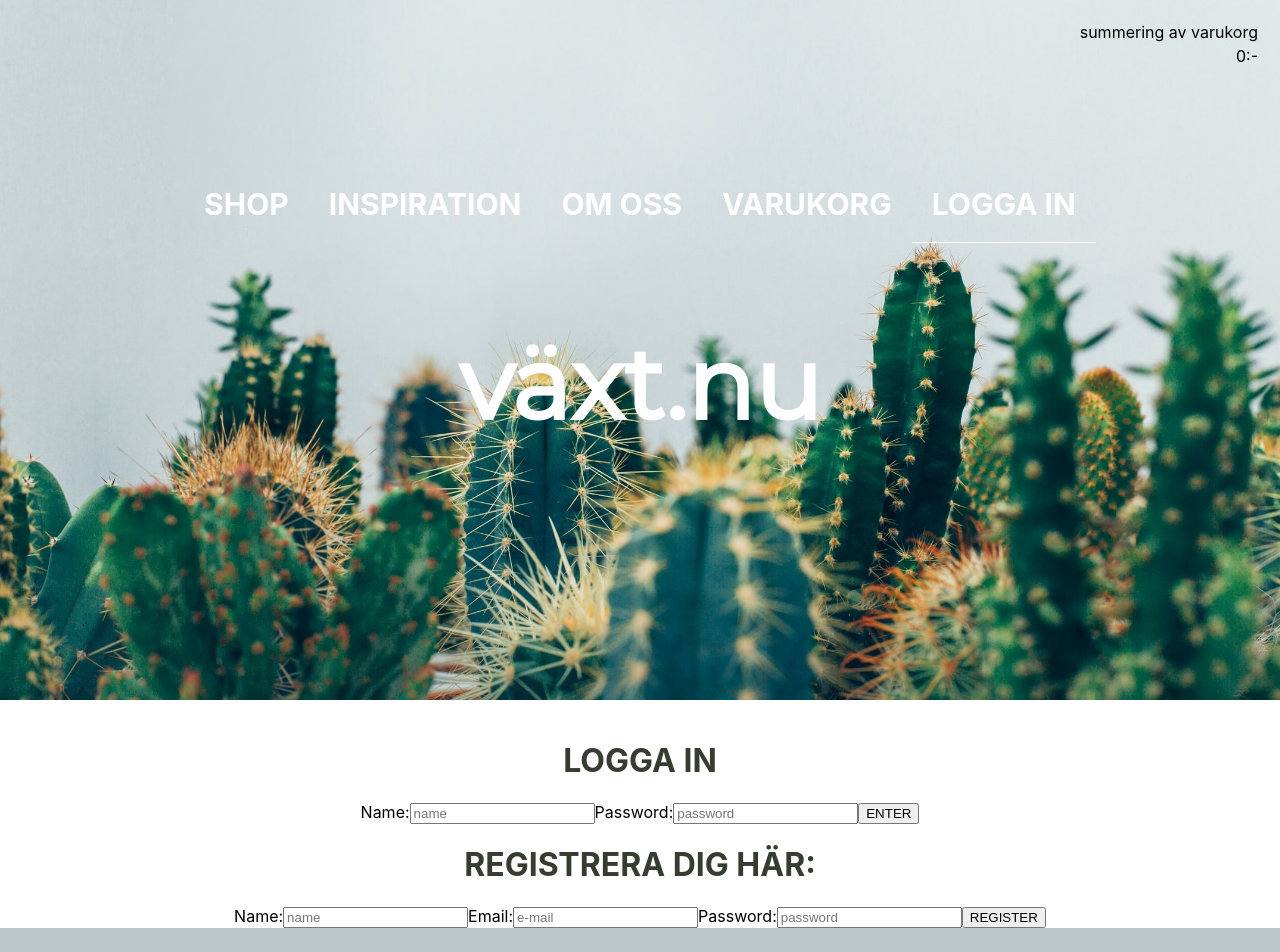
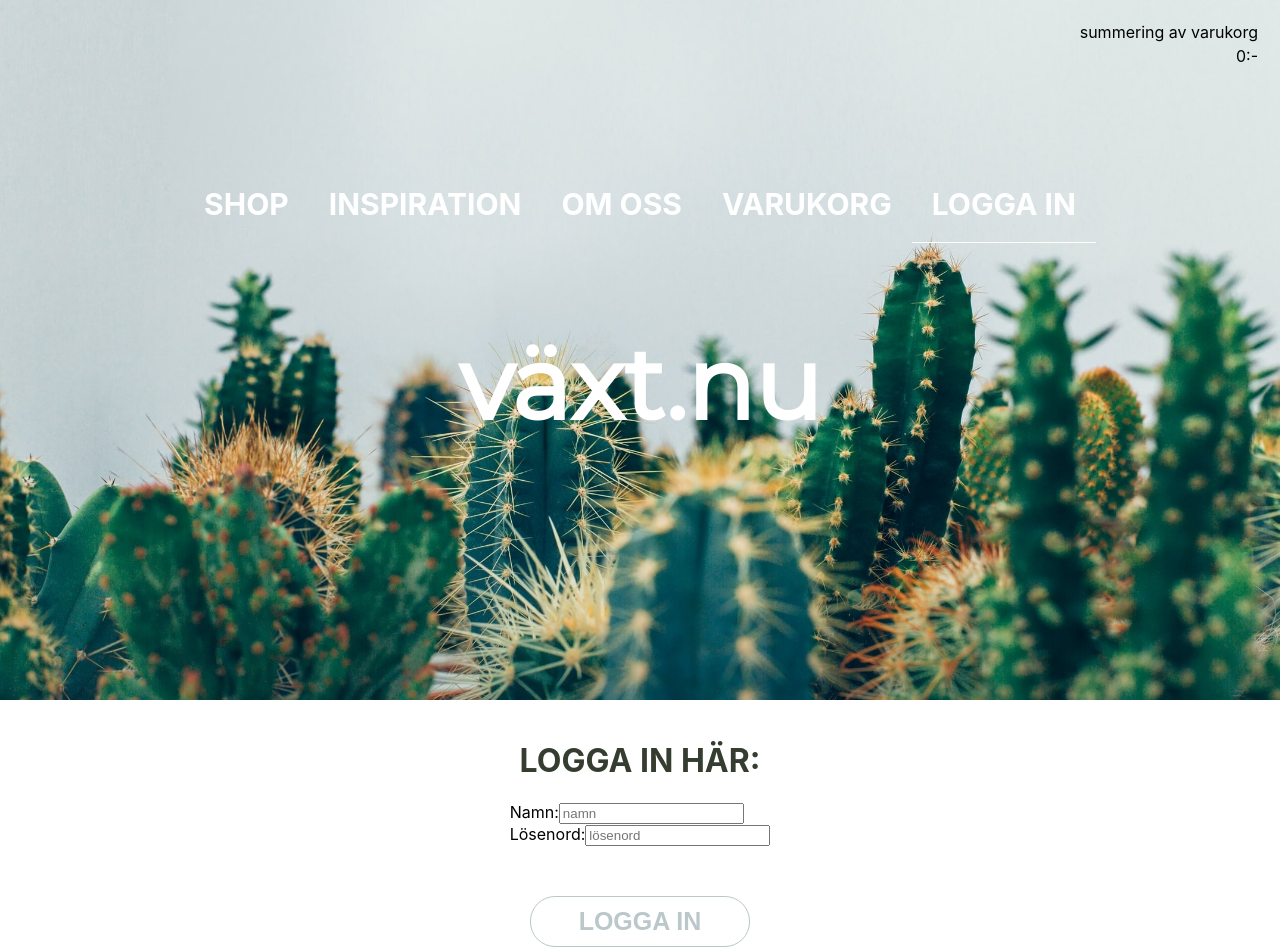
Before and after one commit to louiseeriksson/final-project-frontend, a React (Create React App) app: page /login in a window 1280 px wide. Shown: the top 952 px of the page. Built offline with nearby package versions, Linux system fonts and the light colour scheme.

Commit message:
moved around stuff in the login-components

```diff
--- a/src/components/LogIn.js
+++ b/src/components/LogIn.js
@@ -1,70 +1,20 @@
-import React, { useState } from 'react'
-import { Register } from './Register'
+import React, { useState, useEffect } from 'react'
+import { UserNotLoggedIn } from './UserNotLoggedIn'
+import { LoggedIn } from './LoggedIn'
 
-export const LogIn = ({ currentUser, setCurrentUser, setLoggedIn }) => {
-  const [userName, setUserName] = useState('')
-  const [userPassword, setUserPassword] = useState('')
-  const [message, setMessage] = useState('')
-  const handleLogin = async (event) => {
-    event.preventDefault()
-    let user = {
-      name: userName,
-      password: userPassword
-    }
-    console.log(user)
-
-    let response = await fetch('https://localhost:8080/sessions', {
-      method: 'POST',
-      headers: {
-        'Content-Type': 'application/json;charset=utf-8'
-      },
-      body: JSON.stringify(user)
-    })
-
-    let result = await response.json()
-    if (result.userId) {
-      console.log('fetch result', result)
-
-      setUserName('')
-      setUserPassword('')
-      setCurrentUser({ userId: result.userId, accessToken: result.accessToken })
-      setLoggedIn(true)
-    } else {
-      setMessage('User not found')
-    }
-  }
+export const LogIn = () => {
+  const [loggedIn, setLoggedIn] = useState(false)
+  const [currentUser, setCurrentUser] = useState({})
 
   return (
     <div className='page-wrapper'>
-      <h1 className='page-title'>LOGGA IN</h1>
-      <form onSubmit={handleLogin}>
-        {message && <p>{message}</p>}
-        <label>
-          Name:
-				<input
-            type="text"
-            required
-            value={userName}
-            onChange={(e) => setUserName(e.target.value)}
-            placeholder="name"
-          />
-        </label>
-        <label>
-          Password:
-				<input
-            type="password"
-            required
-            value={userPassword}
-            onChange={(e) => setUserPassword(e.target.value)}
-            placeholder="password"
-          />
-        </label>
-        <button type="submit">ENTER</button>
-      </form>
 
-      <h1 className='page-title'>REGISTRERA DIG HÄR:</h1>
-      <Register />
+      {/* if not logged in show this: */}
+      <UserNotLoggedIn />
 
+      {/* if logged in show this: */}
+      {/* memberpage / ordered items etc */}
+      {/* <LoggedIn /> */}
     </div>
   )
 }
--- /dev/null
+++ b/src/components/LoggedIn.js
@@ -0,0 +1,44 @@
+import React, { useState, useEffect } from 'react'
+
+// howdoes redux work here?
+export const LoggedIn = ({ currentUser, setCurrentUser, setLoggedIn }) => {
+  const username = 'bob'
+  const [user, setUser] = useState('')
+  console.log(currentUser)
+
+  useEffect(
+    () => {
+      const fetchData = async () => {
+        let response = await fetch(`https://final-project-louise.herokuapp.com/users/${currentUser._id}`, {
+          method: 'GET',
+          headers: {
+            Authorization: currentUser.accessToken,
+            'Content-Type': 'application/json;charset=utf-8'
+          }
+        })
+
+        let result = await response.json()
+        console.log('authorization result', result)
+
+        if (result.name) {
+          setUser(result.name)
+        } else {
+          setLoggedIn(false)
+        }
+      }
+      fetchData()
+
+      return () => {
+        setCurrentUser({})
+      }
+    },
+    [currentUser]
+  )
+
+  return (
+    <div>
+      <h1>HELLO {user.toUpperCase()} 👋🏼</h1>
+      <button onClick={() => setLoggedIn(false)}>SIGN OUT</button>
+    </div>
+  )
+}
--- a/src/components/Register.js
+++ b/src/components/Register.js
@@ -15,7 +15,7 @@ export const Register = () => {
     }
     console.log(user)
 
-    let response = await fetch('http://localhost:8080/users', {
+    let response = await fetch('https://final-project-louise.herokuapp.com/users', {
       method: 'POST',
       headers: {
         'Content-Type': 'application/json;charset=utf-8'
@@ -39,36 +39,36 @@ export const Register = () => {
     <form onSubmit={handleRegister}>
       {message && <p>{message}</p>}
       <label>
-        Name:
+        Namn:
 				<input
           type="text"
           required="true"
           value={userName}
           onChange={(e) => setUserName(e.target.value)}
-          placeholder="name"
+          placeholder="namn"
         />
       </label>
       <label>
-        Email:
+        Mail:
 				<input
           type="email"
           required="true"
           value={userEmail}
           onChange={(e) => setUserEmail(e.target.value)}
-          placeholder="e-mail"
+          placeholder="mail"
         />
       </label>
       <label>
-        Password:
+        Lösenord:
 				<input
           type="password"
           required="true"
           value={userPassword}
           onChange={(e) => setUserPassword(e.target.value)}
-          placeholder="password"
+          placeholder="lösenord"
         />
       </label>
-      <button type="submit">REGISTER</button>
+      <button className='form-button' type="submit">REGISTRERA</button>
     </form>
   )
 }
--- /dev/null
+++ b/src/components/UserNotLoggedIn.js
@@ -0,0 +1,73 @@
+import React, { useState } from 'react'
+import { Register } from './Register'
+
+
+// flutta till en annan komponent och render loggedin/welcome beroende på användarens status
+
+export const UserNotLoggedIn = ({ currentUser, setCurrentUser, setLoggedIn }) => {
+  const [userName, setUserName] = useState('')
+  const [userPassword, setUserPassword] = useState('')
+  const [message, setMessage] = useState('')
+  const handleLogin = async (event) => {
+    event.preventDefault()
+    let user = {
+      name: userName,
+      password: userPassword
+    }
+    console.log(user)
+
+    let response = await fetch('https://final-project-louise.herokuapp.com/sessions', {
+      method: 'POST',
+      headers: {
+        'Content-Type': 'application/json;charset=utf-8'
+      },
+      body: JSON.stringify(user)
+    })
+
+    let result = await response.json()
+    if (result.userId) {
+      console.log('fetch result', result)
+
+      setUserName('')
+      setUserPassword('')
+      setCurrentUser({ userId: result.userId, accessToken: result.accessToken })
+      setLoggedIn(true)
+    } else {
+      setMessage('User not found')
+    }
+  }
+
+  return (
+    <div className='page-wrapper'>
+      <h1 className='page-title'>LOGGA IN HÄR:</h1>
+      <form onSubmit={handleLogin}>
+        {message && <p>{message}</p>}
+        <label>
+          Namn:
+				<input
+            type="text"
+            required
+            value={userName}
+            onChange={(e) => setUserName(e.target.value)}
+            placeholder="namn"
+          />
+        </label>
+        <label>
+          Lösenord:
+				<input
+            type="password"
+            required
+            value={userPassword}
+            onChange={(e) => setUserPassword(e.target.value)}
+            placeholder="lösenord"
+          />
+        </label>
+        <button className='form-button' type="submit">LOGGA IN</button>
+      </form>
+
+      <h1 className='page-title'>ELLER REGISTRERA DIG HÄR:</h1>
+      <Register />
+
+    </div>
+  )
+}
--- a/src/index.css
+++ b/src/index.css
@@ -302,7 +302,7 @@ a {
   color: white;
 }
 
-.checkout-button {
+.checkout-button, .form-button {
   cursor: pointer;
   padding: 10px 20px;
   border: 1px solid #bbc7ca;
@@ -314,7 +314,7 @@ a {
   margin: 50px 20px;
 }
 
-.checkout-button:hover {
+.checkout-button:hover, .form-button:hover {
   background-color: #bbc7ca;
   transform: scale(1.05);
   text-shadow: 1px 1px 25px rgb(182, 180, 180);
@@ -325,6 +325,11 @@ a {
   display: flex;
   flex-direction: column;
   align-items: center;
+}
+
+form {
+  display: flex;
+  flex-direction: column;
 }
 
 .instagram-text {
```
